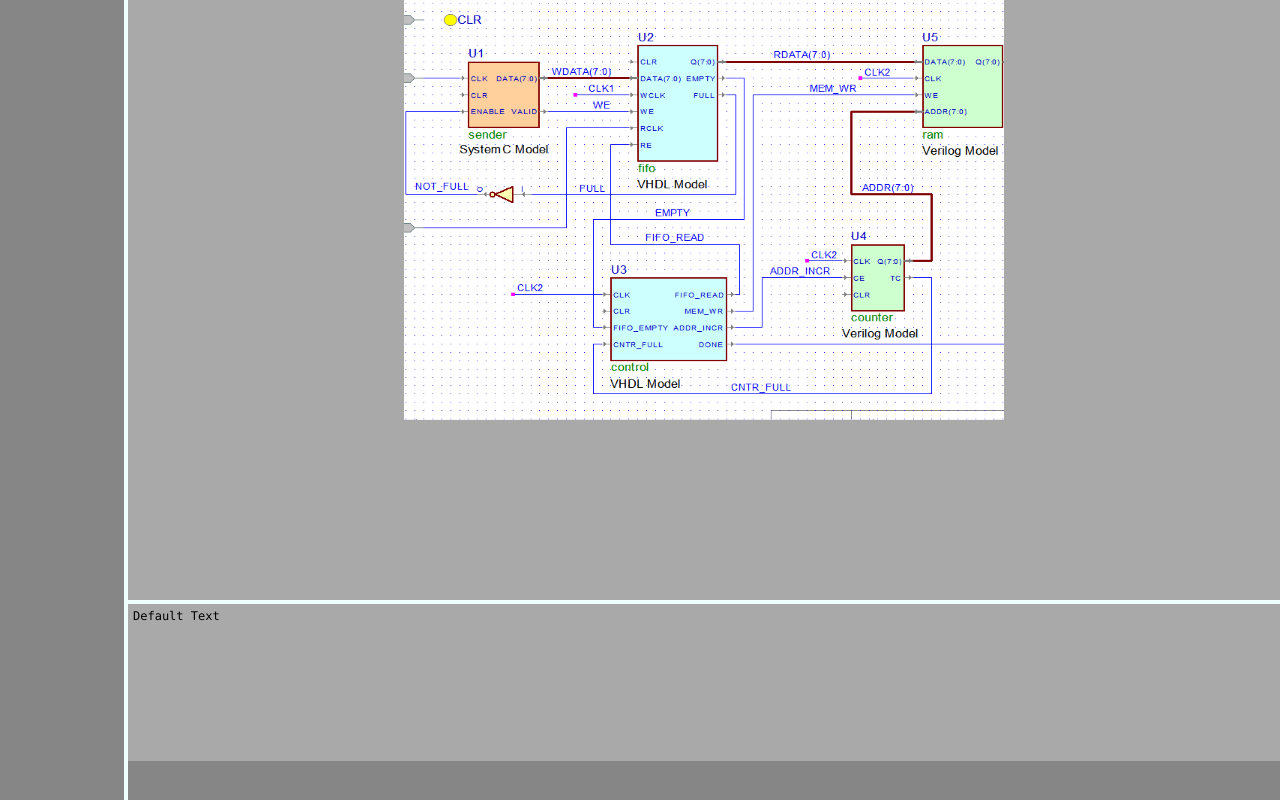
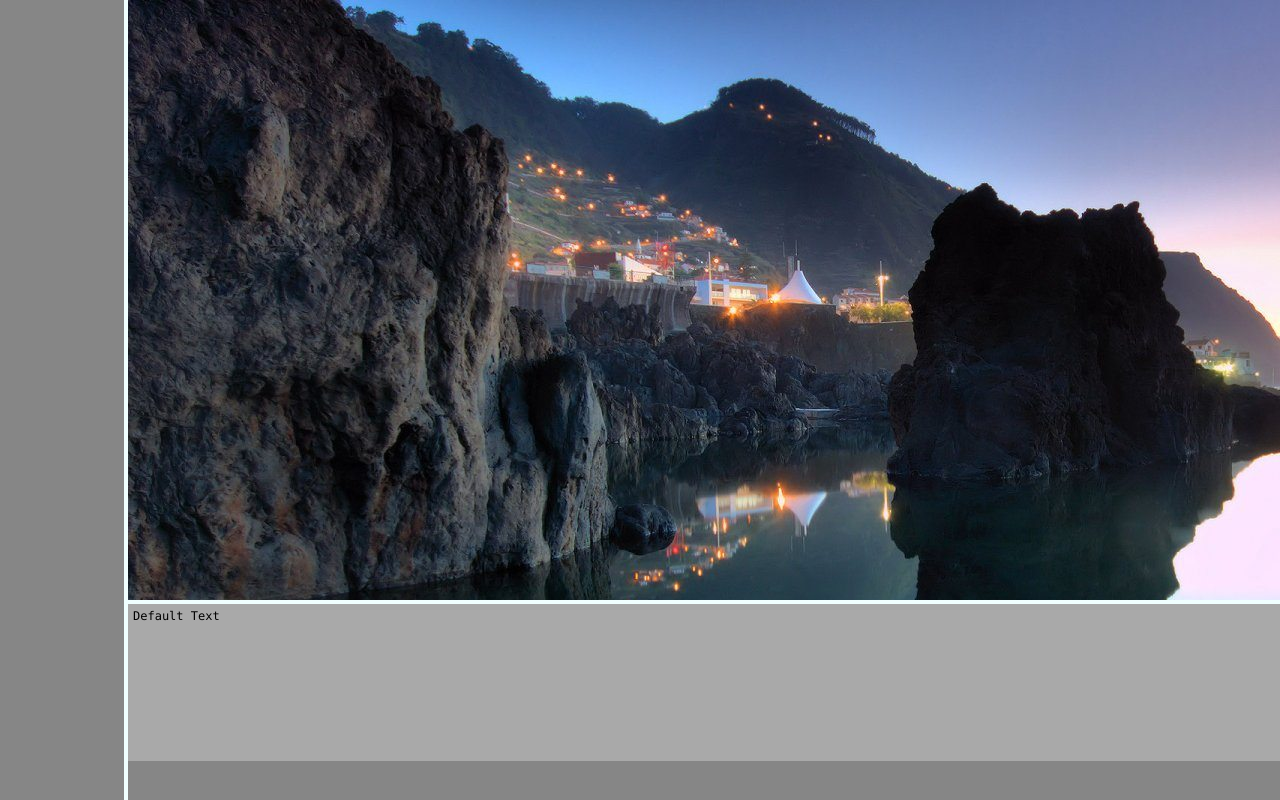
Before and after one commit to diesisfox/ECE496, an Electron app: page my-electron-app/windows/main_window/main_window.html in a window 1280 px wide. Drawn offline with Linux system fonts and the light colour scheme.

Commit message:
fixed issue where image isn't displayed at it's real size

```diff
--- a/my-electron-app/windows/main_window/main_window.html
+++ b/my-electron-app/windows/main_window/main_window.html
@@ -15,7 +15,7 @@
 
         <div class="page-center-content">
             <div id="model-diagram-display" class="model-diagram-display">
-                <img class="model-img" src='../../resources/images/SC_BDE.png'/>
+                <img class="model-img" src='../../resources/images/large-2.jpg'/>
                 <br/>
             </div>
         </div>
--- a/my-electron-app/windows/main_window/model-img-drag.js
+++ b/my-electron-app/windows/main_window/model-img-drag.js
@@ -38,7 +38,7 @@ const mouseDownHandler = function(e) {
     mousedown = true;
 
     div.addEventListener('mousemove', mouseMoveHandler)
-    div.addEventListener('mouseup', mouseUpHandler)
+    document.addEventListener('mouseup', mouseUpHandler)
 };
 
 div.addEventListener('mousedown', mouseDownHandler)
--- a/my-electron-app/windows/main_window/style.css
+++ b/my-electron-app/windows/main_window/style.css
@@ -57,8 +57,8 @@
 .model-img {
     display: block;
     margin: 0 auto;
-    max-height: 420px;
-    max-width: 600px;
+    height: auto;
+    width: auto;
 
 
     /* disable selection/dragging of image */
```
Also changed, not shown: my-electron-app/resources/images/large-2.jpg (added).
